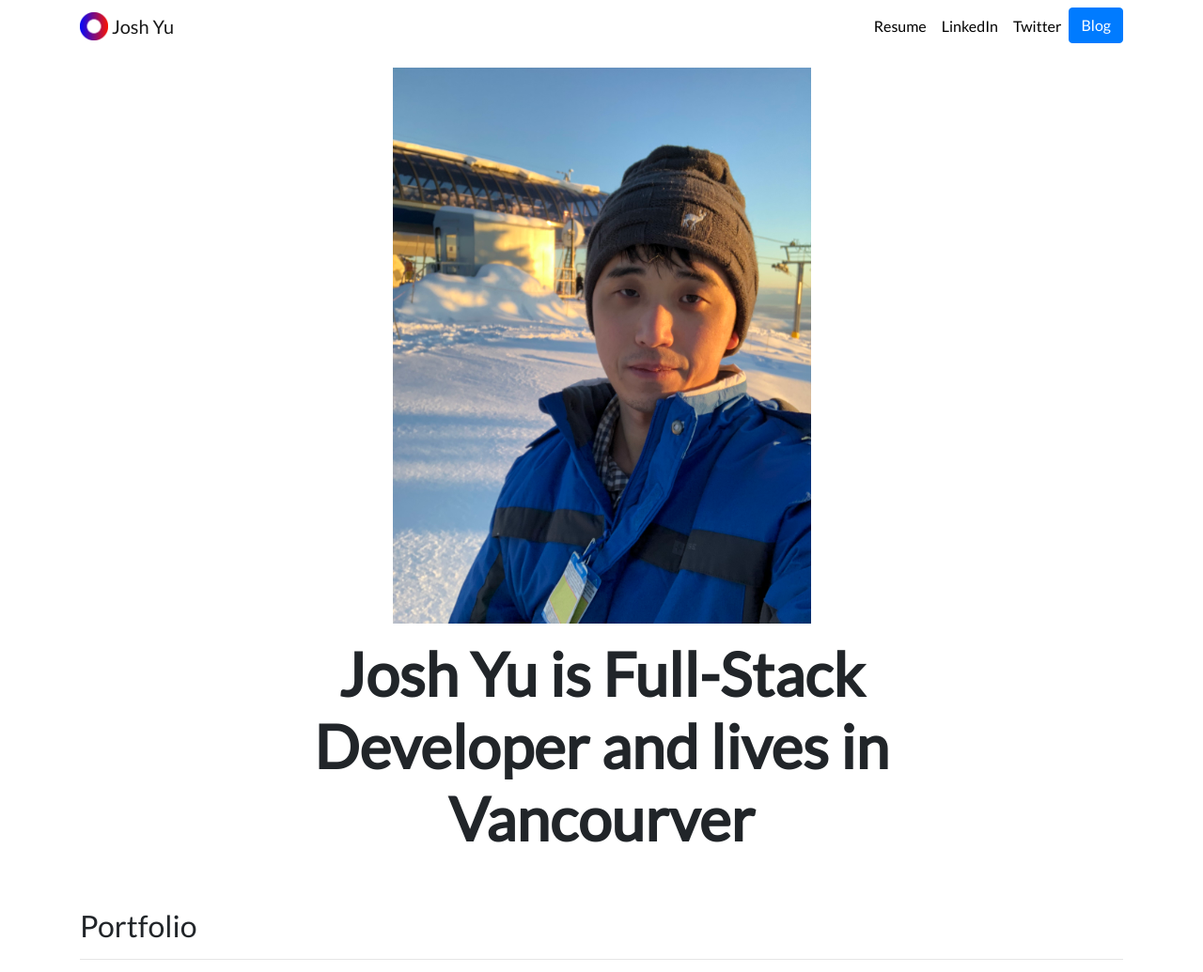
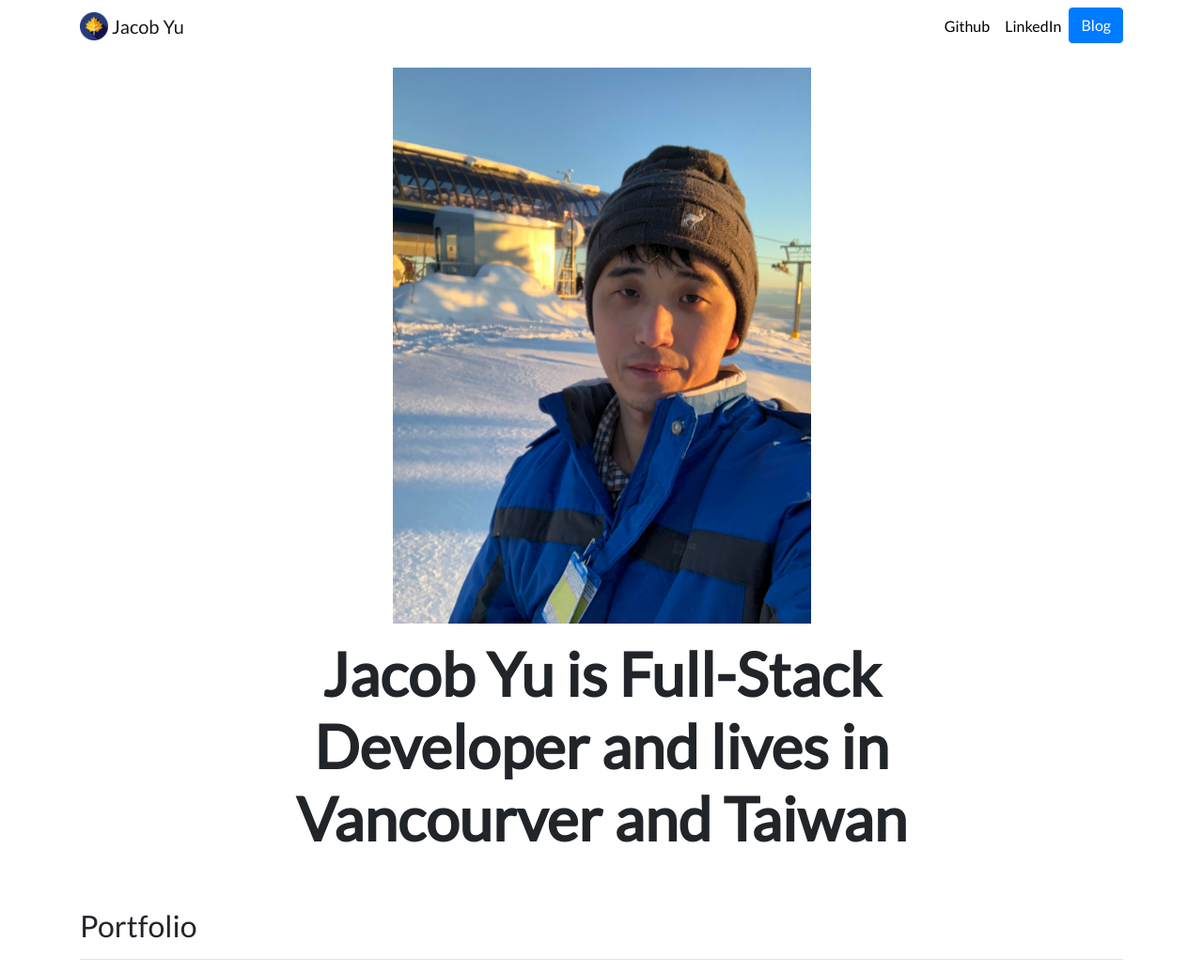
Before and after one commit to Jackieccyu/Django3-portfolio, a Django app: page / in a window 1280 px wide. Shown: the top 1035 px of the page at 94% size. Run offline with Django 3.2, Linux system fonts and the light colour scheme; data comes from the database, SQL or seed files in the repository; some libraries are stand-ins or nearby versions.

Commit message:
change name

```diff
--- a/portfolio/templates/portfolio/base.html
+++ b/portfolio/templates/portfolio/base.html
@@ -14,9 +14,9 @@
 
   <link href="https://fonts.googleapis.com/css?family=Lato&display=swap" rel="stylesheet">
 
-  <link rel="icon" type="image/png" href="{% static "portfolio/Logo.png" %}">
+  <link rel="icon" type="image/png" href="{% static "portfolio/favicon.ico" %}">
 
-  <title>Josh Yu</title>
+  <title>Jacob Yu</title>
 </head>
 
 <body>
@@ -24,8 +24,8 @@
   <nav id="topNav" class="navbar navbar-expand-md navbar-light">
     <div class="container">
       <a class="navbar-brand" href="{% url 'home' %}">
-        <img src="{% static "portfolio/Logo.png" %}" width="30" height="30" class="d-inline-block align-top" alt="Nick's Logo">
-        <span>Josh Yu</span>
+        <img src="{% static "portfolio/favicon.ico" %}" width="30" height="30" class="d-inline-block align-top" alt="Nick's Logo">
+        <span>Jacob Yu</span>
       </a>
       <button class="navbar-toggler" type="button" data-toggle="collapse" data-target="#navbarNav" aria-controls="navbarNav" aria-expanded="false" aria-label="Toggle navigation">
         <span class="navbar-toggler-icon"></span>
@@ -33,16 +33,17 @@
       <div class="collapse navbar-collapse text-center" id="navbarNav">
         <ul class="navbar-nav ml-auto">
           <li class="nav-item">
-            <a class="nav-link" href="{% static "portfolio/resume.pdf" %}">Resume</a>
+            {% comment %} <a class="nav-link" href="{% static "portfolio/resume.pdf" %}">Resume</a> {% endcomment %}
+            <a class="nav-link" href="https://github.com/jacobyu421">Github</a>
           </li>
           <li class="nav-item">
             <a class="nav-link" href="https://www.linkedin.com/in/chian-yu-828398110/" target="_blank">LinkedIn</a>
           </li>
-          <li class="nav-item">
+          {% comment %} <li class="nav-item">
             <a class="nav-link" href="" target="_blank">Twitter</a>
-          </li>
+          </li> {% endcomment %}
           <li>
-            <a role="button" href="{% url 'blog:all_blogs' %}" class="btn btn-primary">Blog</a>
+            <a role="button" href="https://jacobyublog.blogspot.com/" class="btn btn-primary">Blog</a>
           </li>
         </ul>
       </div>
--- a/portfolio/templates/portfolio/home.html
+++ b/portfolio/templates/portfolio/home.html
@@ -12,7 +12,7 @@
 
 <div class="row justify-content-center mb-3">
   <div class="col-md-9 text-center">
-    <h1 id="hometext" class="font-weight-bold">Josh Yu is Full-Stack Developer and lives in Vancourver</h1>
+    <h1 id="hometext" class="font-weight-bold">Jacob Yu is Full-Stack Developer and lives in Vancourver and Taiwan</h1>
   </div>
 </div>
 
```
Also changed, not shown: requirements.txt (+15 -51 lines), portfolio/static/portfolio/favicon.ico (added).
